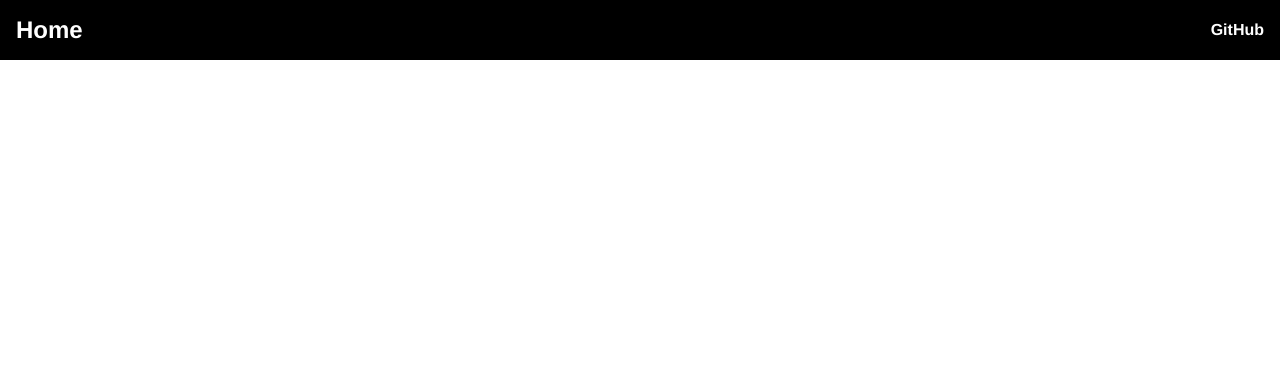
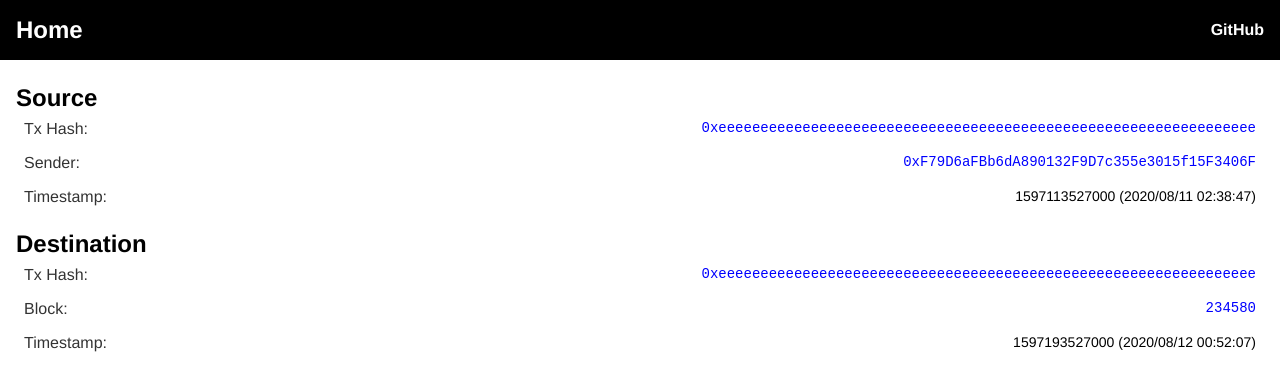
Before and after one commit to duanyytop/ckb-oracle-bridge, a Vue app in the folder client/: page /detail/1/1 in a window 1280 px wide. Shown: the top 390 px of the page. Built offline with nearby package versions, Linux system fonts and the light colour scheme; the HTML template or start-up script is replaced by a standard one.

Commit message:
feat: Update oracle detail page

```diff
--- /dev/null
+++ b/client/src/components/DetailItem.vue
@@ -0,0 +1,44 @@
+<template>
+  <div class="item">
+    <div>{{ item.label }}:</div>
+    <a class="value" v-if="item.link" :href="item.link">{{ item.value }}</a>
+    <div class="value" v-else>{{ item.value }}</div>
+  </div>
+</template>
+
+<script>
+export default {
+  name: 'DetailItem',
+  props: ['item'],
+}
+</script>
+
+<style lang="scss" scoped>
+.item {
+  display: flex;
+  flex-direction: column;
+  justify-content: space-between;
+  padding: 8px;
+
+  @media screen and (min-width: 750px) {
+    flex-direction: row;
+  }
+
+  div:first-child {
+    font-size: 16px;
+    color: #333333;
+  }
+
+  .value {
+    font-size: 14px;
+    color: black;
+    word-wrap: break-word;
+  }
+
+  a {
+    color: blue !important;
+    font-family: monospace;
+    text-decoration: none;
+  }
+}
+</style>
--- a/client/src/components/HistoryPrice.vue
+++ b/client/src/components/HistoryPrice.vue
@@ -1,17 +1,28 @@
 <template>
   <div class="container">
-    <div class="item">
+    <div class="item" @click.prevent="handleClick()">
       <div>{{ historyPrice.price }}</div>
-      <div>{{ historyPrice.timestamp }}</div>
+      <div>{{ parseDateTime(historyPrice.timestamp) }}</div>
     </div>
     <div class="separator" />
   </div>
 </template>
 
 <script>
+import { parseTime } from '../utils/index'
+
 export default {
   name: 'HistoryPrice',
   props: ['historyPrice'],
+  methods: {
+    handleClick: function() {
+      const token = this.historyPrice.token.toLowerCase().replace('/', '-')
+      this.$router.push(`/detail/${token}/${this.historyPrice.timestamp}`)
+    },
+    parseDateTime: function(timestamp) {
+      return parseTime(timestamp)
+    },
+  },
 }
 </script>
 
@@ -23,7 +34,21 @@ export default {
 .item {
   display: flex;
   justify-content: space-between;
-  padding-bottom: 8px;
+  padding: 8px 0;
+
+  &:hover {
+    background: #ededed;
+  }
+
+  div:first-child {
+    font-size: 16px;
+    color: black;
+    font-weight: 600;
+  }
+
+  div:last-child {
+    font-size: 14px;
+  }
 }
 
 .separator {
--- a/client/src/components/TokenPrice.vue
+++ b/client/src/components/TokenPrice.vue
@@ -1,6 +1,6 @@
 <template>
   <div class="container">
-    <div class="item">
+    <div class="item" @click.prevent="handleClick()">
       <div class="left">
         <img v-bind:src="require('../assets/' + tokenInfo.icon)" :alt="tokenInfo.token" />
         <div class="token">
@@ -24,6 +24,12 @@
 export default {
   name: 'TokenPrice',
   props: ['tokenInfo'],
+  methods: {
+    handleClick: function() {
+      const token = this.tokenInfo.token.toLowerCase().replace('/', '-')
+      this.$router.push(`/history/${token}`)
+    },
+  },
 }
 </script>
 
--- /dev/null
+++ b/client/src/mock/index.js
@@ -0,0 +1,73 @@
+const TokenInfoData = [
+  {
+    token: 'BTC/USDT',
+    price: '11979.80',
+    from: 'Coinbase',
+    timestamp: '3min ago',
+    change: '12.45%',
+    icon: 'btc.png',
+  },
+  {
+    token: 'ETH/USDT',
+    price: '399.80',
+    from: 'Coinbase',
+    timestamp: '3min ago',
+    change: '12.45%',
+    icon: 'eth.png',
+  },
+  {
+    token: 'CKB/USDT',
+    price: '0.569',
+    from: 'Coinbase',
+    timestamp: '3min ago',
+    change: '17.9%',
+    icon: 'ckb.png',
+  },
+]
+
+const HistoryPriceData = [
+  {
+    token: 'BTC/USDT',
+    price: '11979.80',
+    timestamp: '1597093527000',
+  },
+  {
+    token: 'BTC/USDT',
+    price: '12045.80',
+    timestamp: '1597103527000',
+  },
+  {
+    token: 'BTC/USDT',
+    price: '11709.47',
+    timestamp: '1597123527000',
+  },
+  {
+    token: 'BTC/USDT',
+    price: '11589.47',
+    timestamp: '1597143527000',
+  },
+  {
+    token: 'BTC/USDT',
+    price: '11909.47',
+    timestamp: '1597193527000',
+  },
+]
+
+const TokenDetailData = {
+  source: {
+    txHash: '0xeeeeeeeeeeeeeeeeeeeeeeeeeeeeeeeeeeeeeeeeeeeeeeeeeeeeeeeeeeeeeeee',
+    sender: '0xF79D6aFBb6dA890132F9D7c355e3015f15F3406F',
+    timestamp: '1597113527000',
+  },
+  destination: {
+    txHash: '0xeeeeeeeeeeeeeeeeeeeeeeeeeeeeeeeeeeeeeeeeeeeeeeeeeeeeeeeeeeeeeeee',
+    block: '234580',
+    timestamp: '1597193527000',
+  },
+}
+
+module.exports = {
+  TokenInfoData,
+  HistoryPriceData,
+  TokenDetailData,
+}
--- a/client/src/router/index.js
+++ b/client/src/router/index.js
@@ -11,7 +11,7 @@ const routes = [
     component: Home,
   },
   {
-    path: '/detail/:token',
+    path: '/detail/:token/:timestamp',
     name: 'Detail',
     component: () => import('../views/Detail.vue'),
     props: true,
--- /dev/null
+++ b/client/src/utils/index.js
@@ -0,0 +1,14 @@
+const formatData = data => {
+  return data < 10 ? `0${data}` : data
+}
+
+const parseTime = timestamp => {
+  const date = new Date(Number(timestamp))
+  return `${date.getFullYear()}/${formatData(date.getMonth() + 1)}/${formatData(date.getDate())} ${formatData(
+    date.getHours(),
+  )}:${formatData(date.getMinutes())}:${formatData(date.getSeconds())}`
+}
+
+module.exports = {
+  parseTime,
+}
--- a/client/src/views/Detail.vue
+++ b/client/src/views/Detail.vue
@@ -1,5 +1,101 @@
 <template>
   <div class="detail">
-    <h1>This is a detail page</h1>
+    <div class="title">Source</div>
+    <div v-for="item in detail.source" :key="'source' + item.label.trim()">
+      <DetailItem :item="item" />
+    </div>
+    <div class="title">Destination</div>
+    <div v-for="item in detail.destination" :key="'destination' + item.label.trim()">
+      <DetailItem :item="item" />
+    </div>
   </div>
 </template>
+
+<script>
+import DetailItem from '@/components/DetailItem.vue'
+import { TokenDetailData } from '../mock/index'
+import { parseTime } from '../utils/index'
+
+export default {
+  name: 'History',
+  components: {
+    DetailItem,
+  },
+  props: ['token', 'timestamp'],
+  data: function() {
+    return {
+      detail: {
+        source: [],
+        destination: [],
+      },
+    }
+  },
+  mounted: function() {
+    this.parseDetail()
+  },
+  methods: {
+    parseDetail: function() {
+      const { source, destination } = TokenDetailData
+      this.detail = {
+        source: [
+          {
+            label: 'Tx Hash',
+            value: source.txHash,
+            link: this.ethTxLink(source.txHash),
+          },
+          {
+            label: 'Sender',
+            value: source.sender,
+            link: this.ethAddressLink(source.sender),
+          },
+          {
+            label: 'Timestamp',
+            value: `${source.timestamp} (${parseTime(source.timestamp)})`,
+          },
+        ],
+        destination: [
+          {
+            label: 'Tx Hash',
+            value: destination.txHash,
+            link: this.ckbTxLink(destination.txHash),
+          },
+          {
+            label: 'Block',
+            value: destination.block,
+            link: this.ckbBlockLink(destination.block),
+          },
+          {
+            label: 'Timestamp',
+            value: `${destination.timestamp} (${parseTime(destination.timestamp)})`,
+          },
+        ],
+      }
+    },
+    ethTxLink: function(tx) {
+      return `https://etherscan.io/tx/${tx}`
+    },
+    ethAddressLink: function(address) {
+      return `https://etherscan.io/address/${address}`
+    },
+    ckbTxLink: function(tx) {
+      return `https://explorer.nervos.org/transaction/${tx}`
+    },
+    ckbBlockLink: function(block) {
+      return `https://explorer.nervos.org/block/${block}`
+    },
+  },
+}
+</script>
+
+<style lang="scss" scoped>
+.detail {
+  padding: 8px 16px;
+
+  .title {
+    font-size: 24px;
+    color: black;
+    font-weight: 600;
+    margin-top: 16px;
+  }
+}
+</style>
--- a/client/src/views/History.vue
+++ b/client/src/views/History.vue
@@ -2,7 +2,7 @@
   <div class="history">
     <h2>{{ token }}</h2>
     <div class="list">
-      <div v-for="historyPrice in historyPriceList" :key="historyPrice.timestamp">
+      <div v-for="historyPrice in historyPriceList" :key="historyPrice.price">
         <HistoryPrice :historyPrice="historyPrice" />
       </div>
     </div>
@@ -11,7 +11,7 @@
 
 <script>
 import HistoryPrice from '@/components/HistoryPrice.vue'
-import { HistoryPriceData } from '../mock/prices'
+import { HistoryPriceData } from '../mock/index'
 
 export default {
   name: 'History',
--- a/client/src/views/Home.vue
+++ b/client/src/views/Home.vue
@@ -10,7 +10,7 @@
 
 <script>
 import TokenPrice from '@/components/TokenPrice.vue'
-import { TokenInfoData } from '../mock/prices'
+import { TokenInfoData } from '../mock/index'
 
 export default {
   name: 'Home',
```
Also changed, not shown: client/.eslintrc.js.
